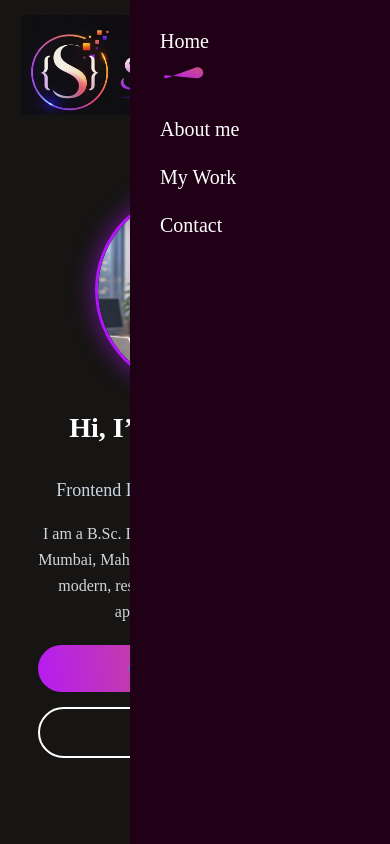
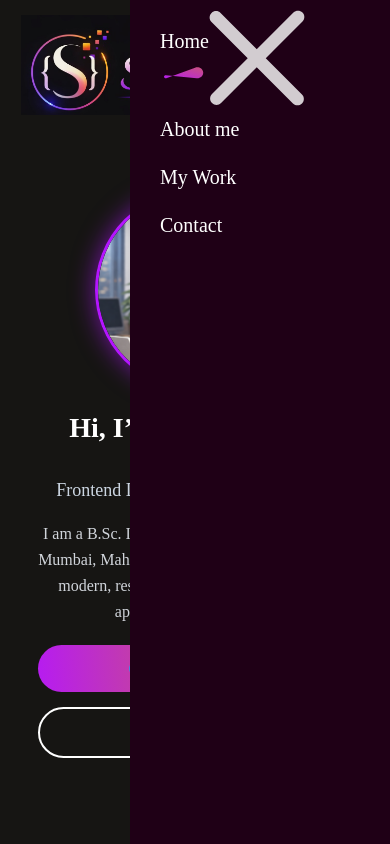
Before and after one commit to 1052swati/portfolio_react, a React app: page / in a window 390 px wide. Built offline with nearby package versions, Linux system fonts and the light colour scheme; the HTML template or start-up script is replaced by a standard one.

Commit message:
close icon size fixed

```diff
--- a/src/Components/Navbar/Navbar.css
+++ b/src/Components/Navbar/Navbar.css
@@ -201,11 +201,14 @@
     opacity: 0.8;
   } */
    .nav-mob-close{
-  height: 20px;
-  width: 20px;
-  object-fit: contain;
-  position: relative;
-  top: 20px;
-  right: 20px;
+    display: block;
+    position: absolute;
+    right: 8px;
+    top: 8px;
+    width: 18px;
+    height: 18px;
+    object-fit: contain;
+    cursor: pointer;
+    opacity: 0.8;
 }
 }
```
